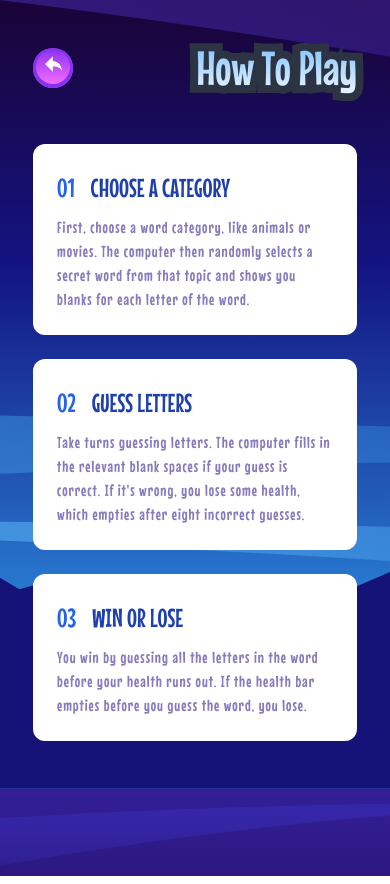
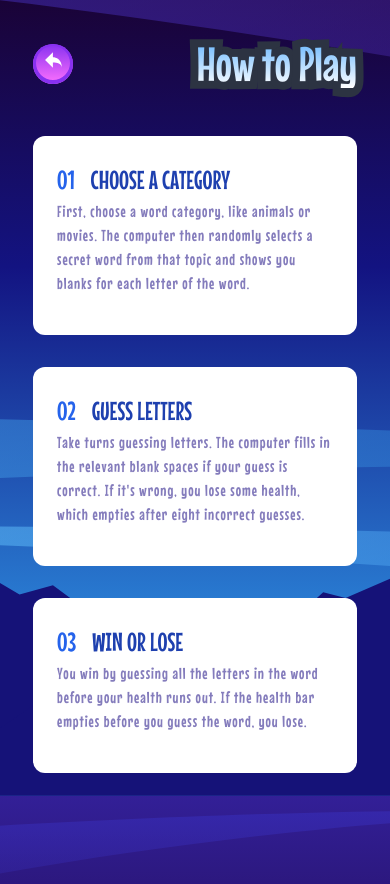
Before and after one commit to djneill/hangman-game, a Next.js app: page /howToPlay in a window 390 px wide. Built offline with nearby package versions, Linux system fonts and the light colour scheme.

Commit message:
adjust TW in .map() for rules to fit both mobile and tablet design.

```diff
--- a/src/app/howToPlay/page.tsx
+++ b/src/app/howToPlay/page.tsx
@@ -11,28 +11,43 @@ interface Rule {
 
 export default function Page() {
     return (
-        <div className='min-h-screen w-[324px] mx-auto mt-8'>
-            <div className="flex justify-between mb-10 items-center">
+        <div className='min-h-screen w-[324px] sm:w-[680px] mx-auto mt-10'>
+            <div className="flex justify-between sm:flex-row mb-12 items-center">
                 <Link href={'/'}>
                     <BackButton />
                 </Link>
-                <span className='heading-m sm:heading-xl gradient-text'
-                    data-text="How To Play"
+                <div className='text-heading-m sm:text-heading-mid sm:flex sm:mx-auto sm:self-center gradient-text'
+                    data-text="How to Play"
                 >
-                    How To Play
-                </span>
+                    How to Play
+                </div>
             </div>
 
+            {rules.map((rule: Rule) => (
+                <div key={rule.id} className='rounded-xl p-6 mb-8 bg-white'>
+                    <div className="body mb-4">
+                        <div className='sm:flex sm:flex-row '>
+                            <span className='text-blue-600 mr-4 sm:mr-8 sm:self-center sm:text-heading-l'>{rule.id}</span>
+                            <span className='sm:w-full'>
+                                <span className='text-blue-800 sm:text-[40px] sm:tracking-wide'>{rule.title.toUpperCase()}</span>
+                                <p className='body-s text-gray-600'>{rule.description}</p>
+                            </span>
+                        </div>
+                    </div>
+                </div>
+            ))}
+        </div>
+    )
+}
+
+{/* *** reference note ***
             {rules.map((rule: Rule) => (
                 <div key={rule.id} className='rounded-xl p-6 mb-6 bg-white'>
                     <div className="body mb-2">
                         <span className='text-blue-600 mr-4'>{rule.id}</span>
                         <span className='text-blue-800'>{rule.title.toUpperCase()}</span>
+                        <p className='body-s text-gray-600'>{rule.description}</p>
                     </div>
-                    <p className='body-s text-gray-600'>{rule.description}</p>
+
                 </div>
-            ))}
-
-        </div>
-    )
-}
+            ))} */}
```
